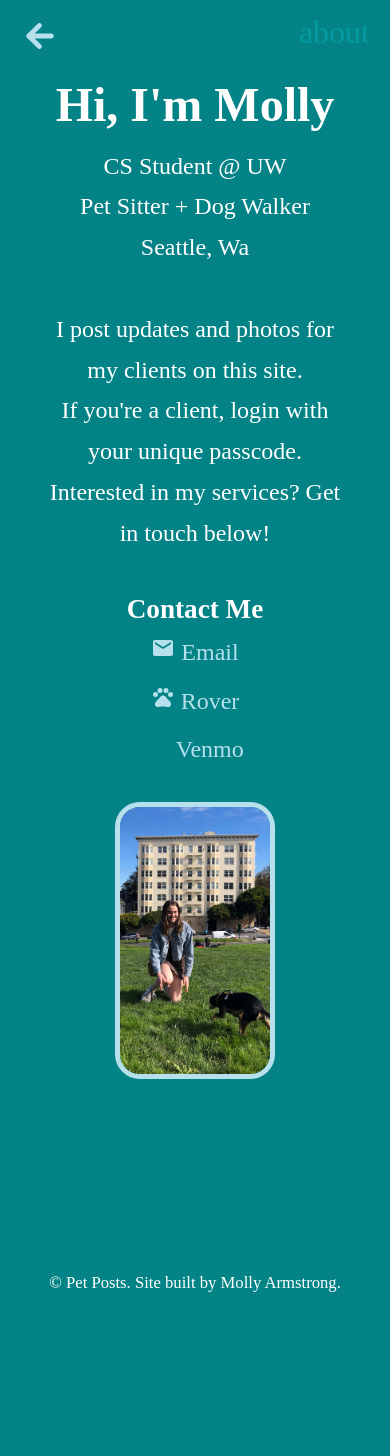
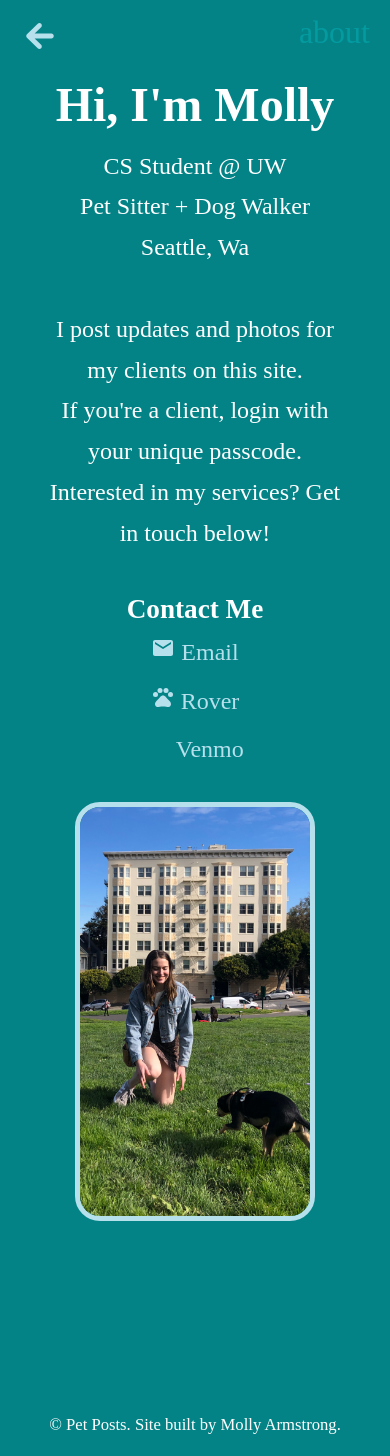
Before and after one commit to armstmol01/pp-project, a React (Create React App) app in the folder client/: page /about in a window 390 px wide. Before the commit the page ends 1314 px from the top, so only its background shows below. Built offline with nearby package versions, Linux system fonts and the light colour scheme; some icons are missing; a web font is replaced by a local one.

Commit message:
about fix

```diff
--- a/client/src/components/about/About.css
+++ b/client/src/components/about/About.css
@@ -100,7 +100,7 @@ img {
   }
 
   img {
-    width: 10rem;
+    width: 15rem;
     border-width: 5px;
   }
 }
```
